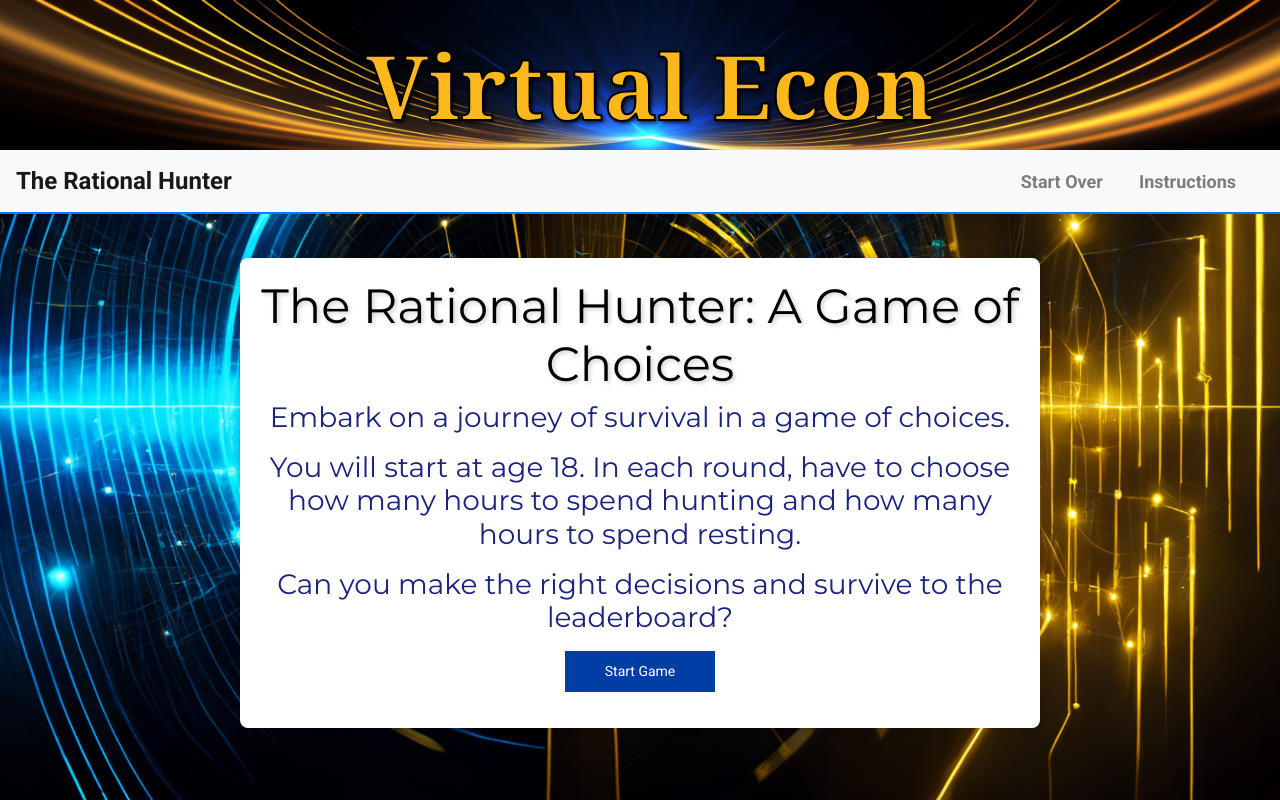
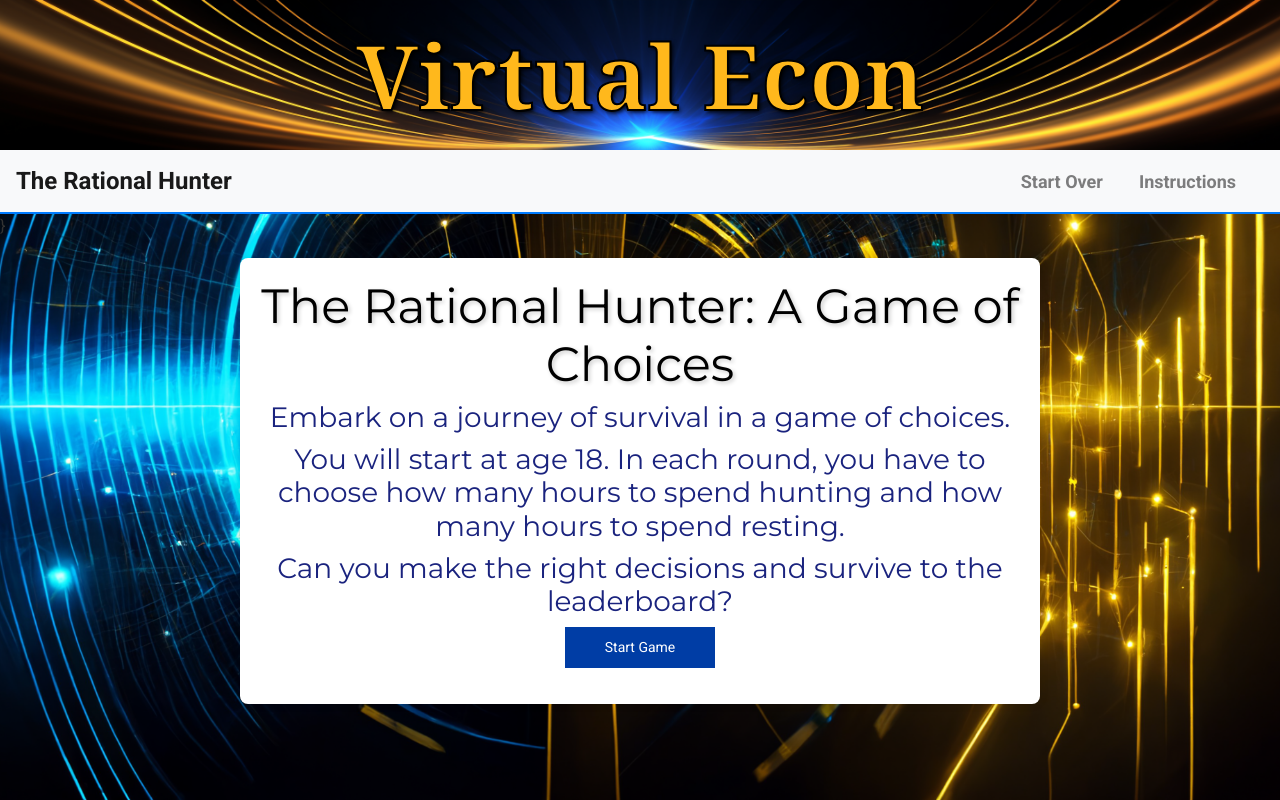
Before and after one commit to matthewdlang18/virtual_econ, a Flask app: page /game1/home1 in a window 1280 px wide. Run offline with Flask 3, Linux system fonts and the light colour scheme; some libraries are stand-ins or nearby versions.

Commit message:
Add files via upload

```diff
--- a/game1/templates/base1.html
+++ b/game1/templates/base1.html
@@ -12,30 +12,7 @@
     <title>The Rational Hunter</title
     <link rel="stylesheet" href="{{ url_for('static', filename='styles1.css') }}">
     <meta name="viewport" content="width=device-width, initial-scale=1">
-    <style>
-        body, .header-container {
-            margin: 0; /* Reset margin */
-            padding: 0; /* Reset padding */
-        }
-
-        .header-container {
-            position: relative;
-            text-align: center;
-            color: white; /* Adjust the color as needed */
-            width: 100%; /* Full width */
-            background: url("{{ url_for('static', filename='header1.jpg') }}") no-repeat center center; /* Background image */
-            background-size: cover; /* Cover the entire container */
-        }
-
-        .header-title {
-            position: absolute;
-            top: 50%;
-            left: 50%;
-            transform: translate(-50%, -50%);
-            font-size: 2em; /* Adjust the font size as needed */
-        }
-    </style>
-</head>
+    </head>
 <body>
     <header class="header-container">
         <a class="header-title" href="{{ url_for('main.game_selection') }}">Virtual Econ</a> <!-- Title on top of the image -->
--- a/game1/templates/home1.html
+++ b/game1/templates/home1.html
@@ -11,12 +11,10 @@
 <body>
     <div class="container">
         <h1>The Rational Hunter: A Game of Choices</h1>
-        <h2>
-            <p>Embark on a journey of survival in a game of choices.</p>
-            <p>You will start at age 18. In each round, have to choose how many hours to spend hunting and how many hours to spend resting.</p>
-            <p>Can you make the right decisions and survive to the leaderboard?</p>
-        </h2>
-        <div class="center-button">
+        <h2>Embark on a journey of survival in a game of choices.</h2>
+            <h2>You will start at age 18. In each round, you have to choose how many hours to spend hunting and how many hours to spend resting.</h2>
+            <h2>Can you make the right decisions and survive to the leaderboard?</h2>
+        <div class="button-container">
             <p><a href="{{ url_for('game1.play_game') }}" class="blue-button">Start Game</a></p>
         </div>
     </div>
--- a/game1/templates/leaderboard1.html
+++ b/game1/templates/leaderboard1.html
@@ -10,7 +10,7 @@
 </head>
 <body>
     <div class="leaderboard-container">
-        <h1 class="smaller-heading">Rational Explorer Leaderboard for Class {{ class_number }}</h1>
+        <h2>Rational Hunter Leaderboard for Class {{ class_number }}</h2>
         <table class="leaderboard-table">
             <tr>
                 <th>Rank</th>
@@ -25,7 +25,8 @@
 </tr>
 {% endfor %}
         </table>
-        <div class="center-button">
+        <br>
+        <div class="button-container">
     <button id="restart-button" class="blue-button" onclick="window.location.href='{{ url_for('game1.home1') }}'">Start Over</button>
             </div>
     </div>
```
Also changed, not shown: game1/templates/game1.html (+2 -5 lines), game1/templates/results1.html (+5 -5 lines).
